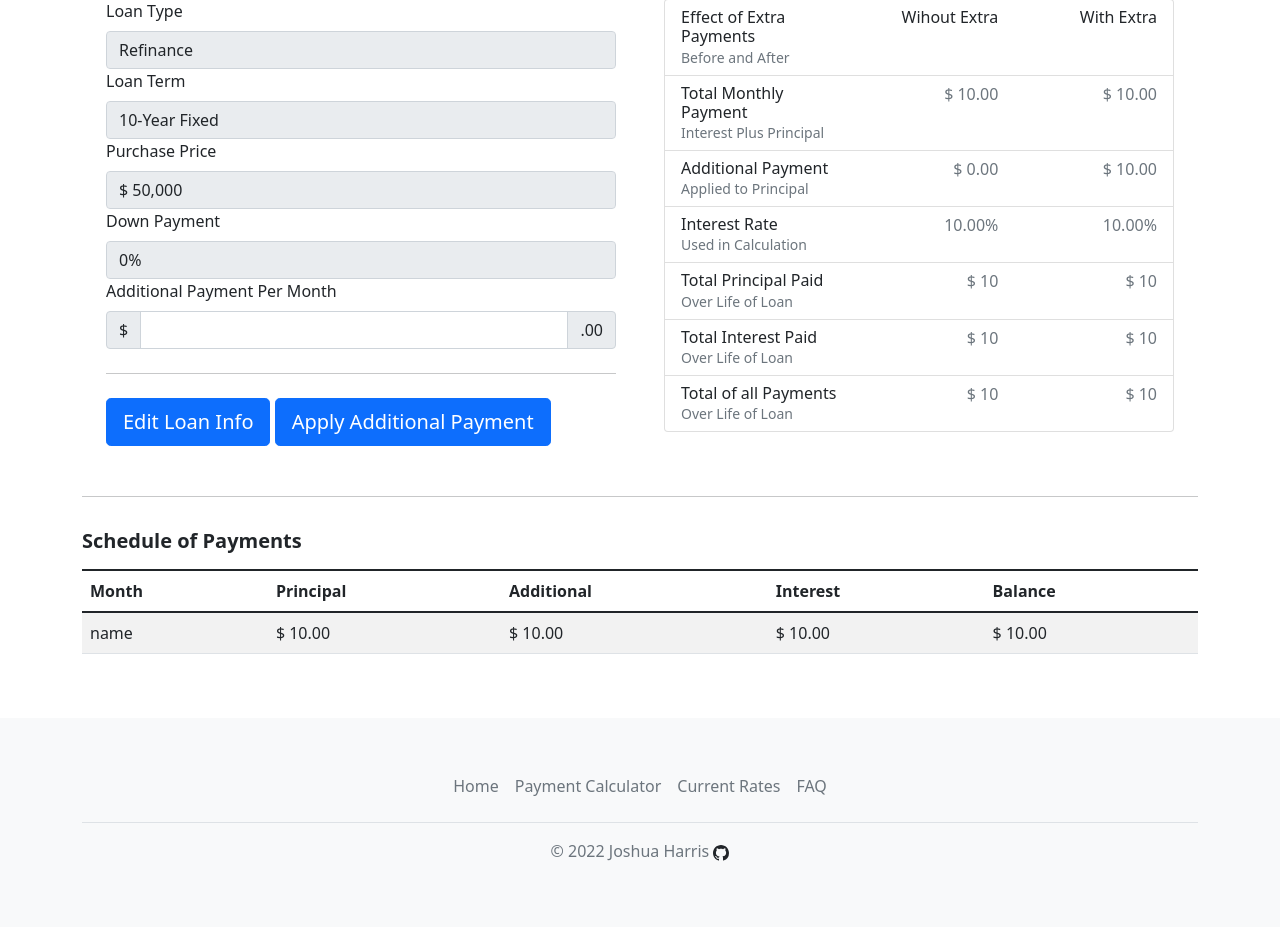
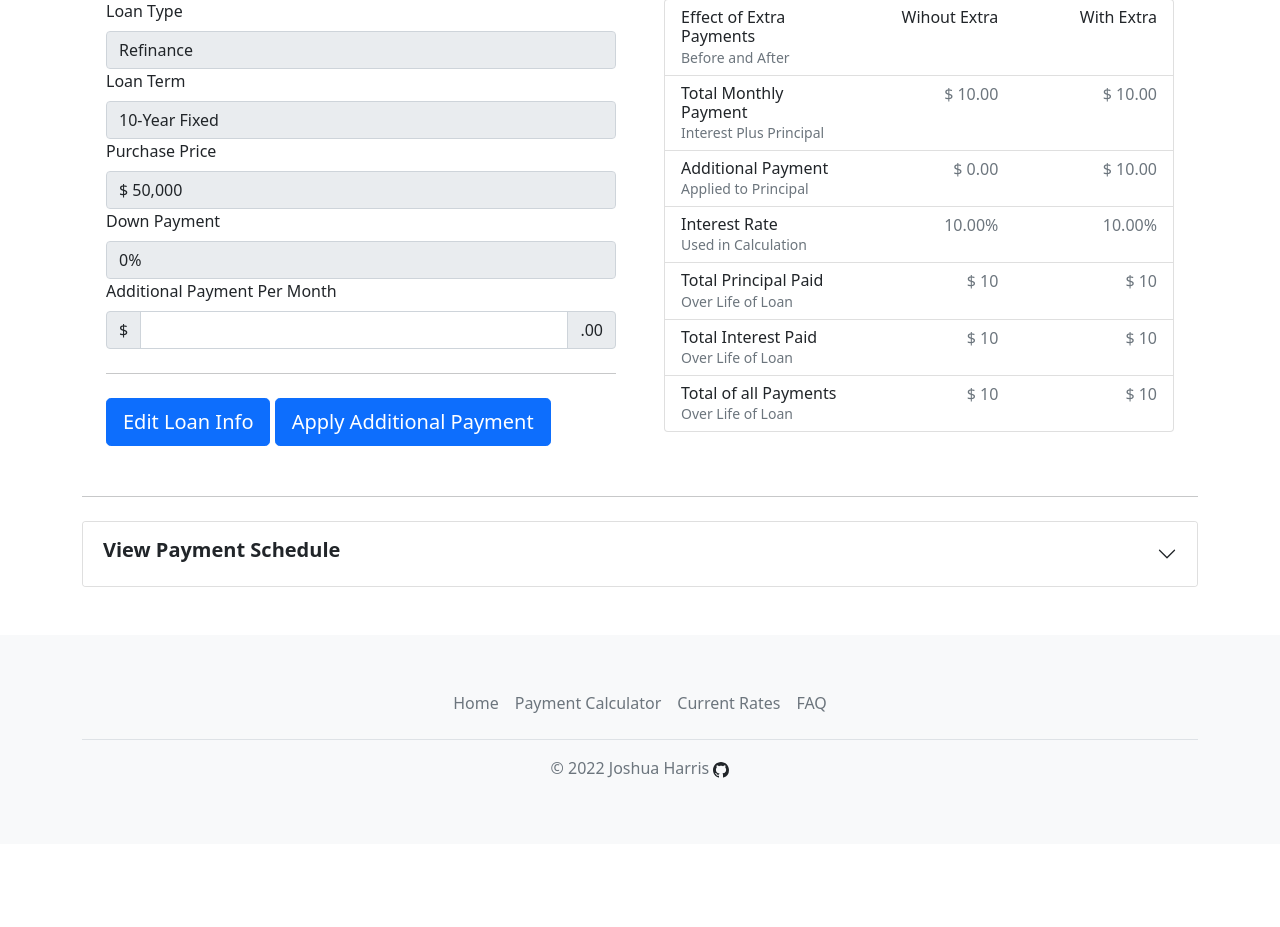
Before and after one commit to JHarrisJoshua/Python-Mortgage-Calc, a Flask app: template templates/amort.j2 in a window 1280 px wide. Shown: the part 215-1142 px from the top of the page. After the commit the page ends 993 px from the top, so only its background shows below. Run offline with Flask 2, Linux system fonts and the light colour scheme; the template is opened without the code that fills it: most values are stand-ins (such as "Sample title", 1, 10 or a date in 2020).

Commit message:
Add accordion
Reformat payment schedule as bootstrap accordion

```diff
--- a/templates/amort.j2
+++ b/templates/amort.j2
@@ -171,6 +171,15 @@
 </div>
 <hr class="my-4">
 
+<div class="accordion" id="accordionExample">
+  <div class="accordion-item">
+    <h5 class="accordion-header" id="headingOne">
+      <button class="accordion-button collapsed" type="button" data-bs-toggle="collapse" data-bs-target="#collapseOne" aria-expanded="true" aria-controls="collapseOne">
+        <p class="h5"><strong>View Payment Schedule</strong> </p>
+      </button>
+    </h5>
+    <div id="collapseOne" class="accordion-collapse collapse collapse" aria-labelledby="headingOne" data-bs-parent="#accordionExample">
+      <div class="accordion-body">
         <table class="table table-striped table-hover caption-top">
           <caption class="h5 fw-bold text-dark">Schedule of Payments</caption>
           <thead>
@@ -189,5 +198,10 @@
                 </tr>
             {% endfor %}</tbody>
         </table>
+      </div>
+    </div>
+  </div>
+
+</div>
 
 {% endblock %}
```
Lines whose indentation alone changed are shown as unchanged.
